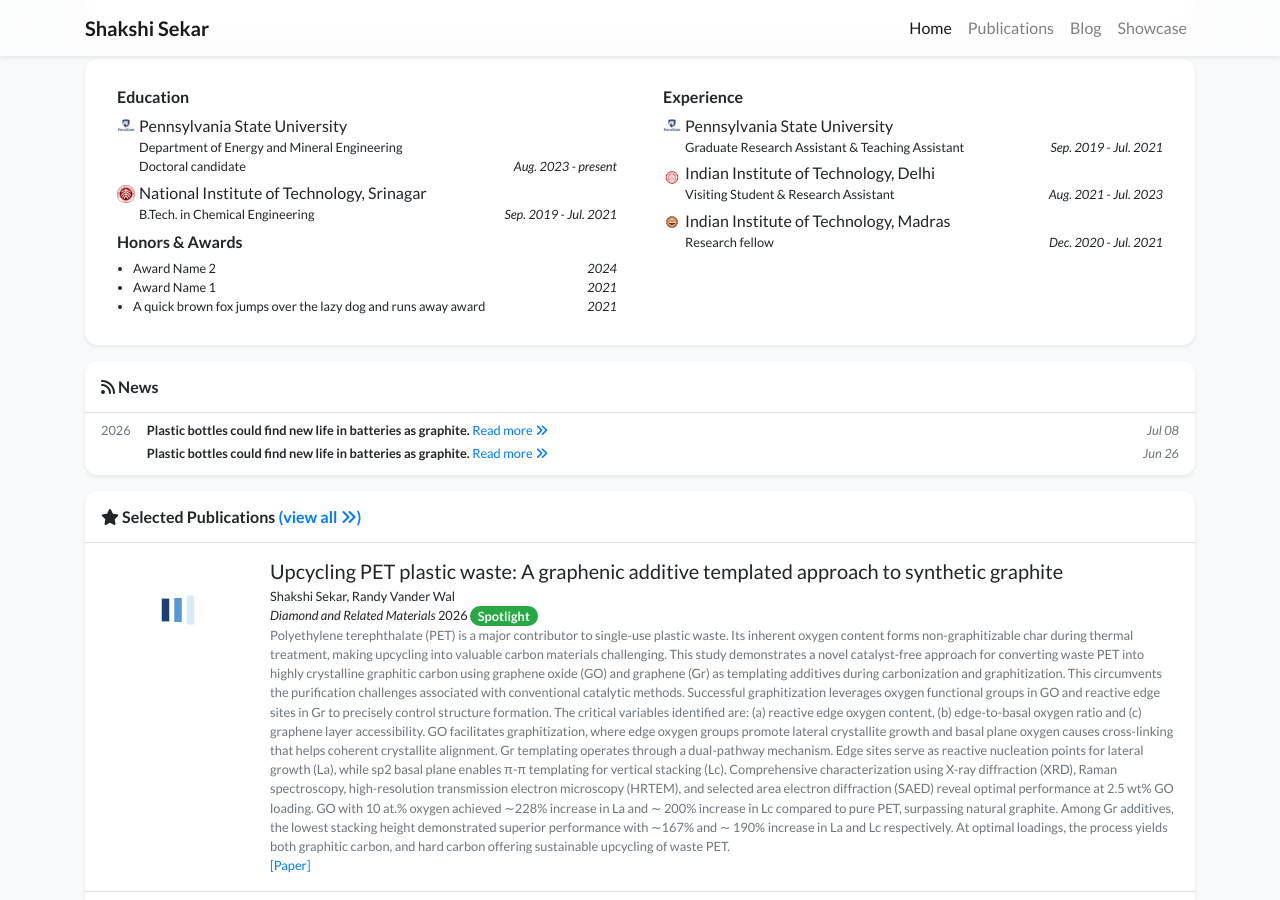
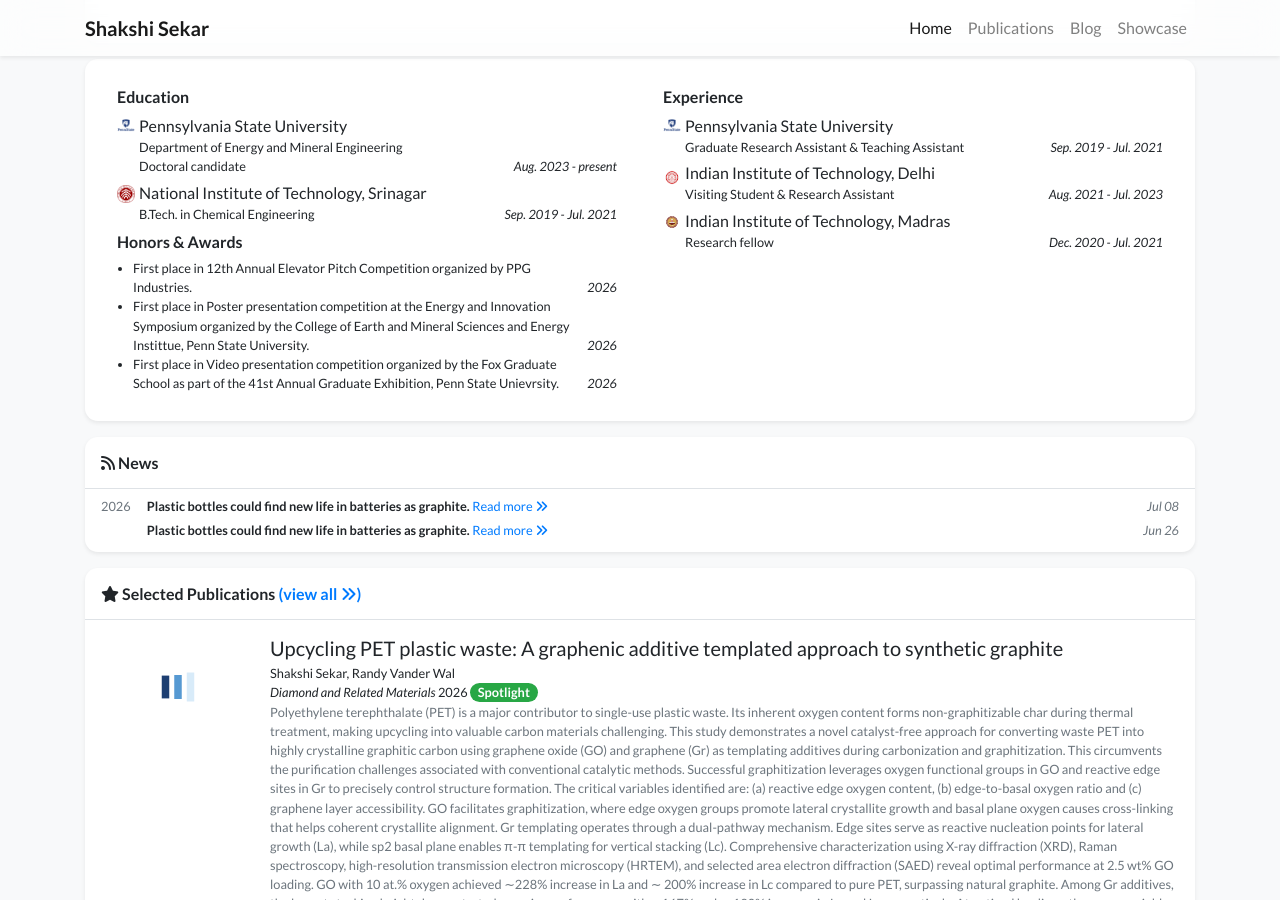
Before and after one commit to ShakshiSekar/ShakshiSekar.github.io, a Jekyll site: the page built from index.html, in a window 1280 px wide and 900 px high, scrolled down 582 px. Built offline with Jekyll 4.4.1, drawn with Linux system fonts in a browser that asks for light colours; nearby versions of some CDN libraries; a style sheet for code colours, icons or effects is not loaded.

Commit message:
profile.yml

```diff
--- a/_data/profile.yml
+++ b/_data/profile.yml
@@ -62,9 +62,9 @@ experience:
   date: Dec. 2020 - Jul. 2021
 
 awards:
-- name: Award Name 2
-  date: 2024
-- name: Award Name 1
-  date: 2021
-- name: A quick brown fox jumps over the lazy dog and runs away award
-  date: 2021
+- name: First place in 12th Annual Elevator Pitch Competition organized by PPG Industries.
+  date: 2026
+- name: First place in Poster presentation competition at the Energy and Innovation Symposium organized by the College of Earth and Mineral Sciences and Energy Instittue, Penn State University.
+  date: 2026
+- name: First place in Video presentation competition organized by the Fox Graduate School as part of the 41st Annual Graduate Exhibition, Penn State Unievrsity.
+  date: 2026
```
